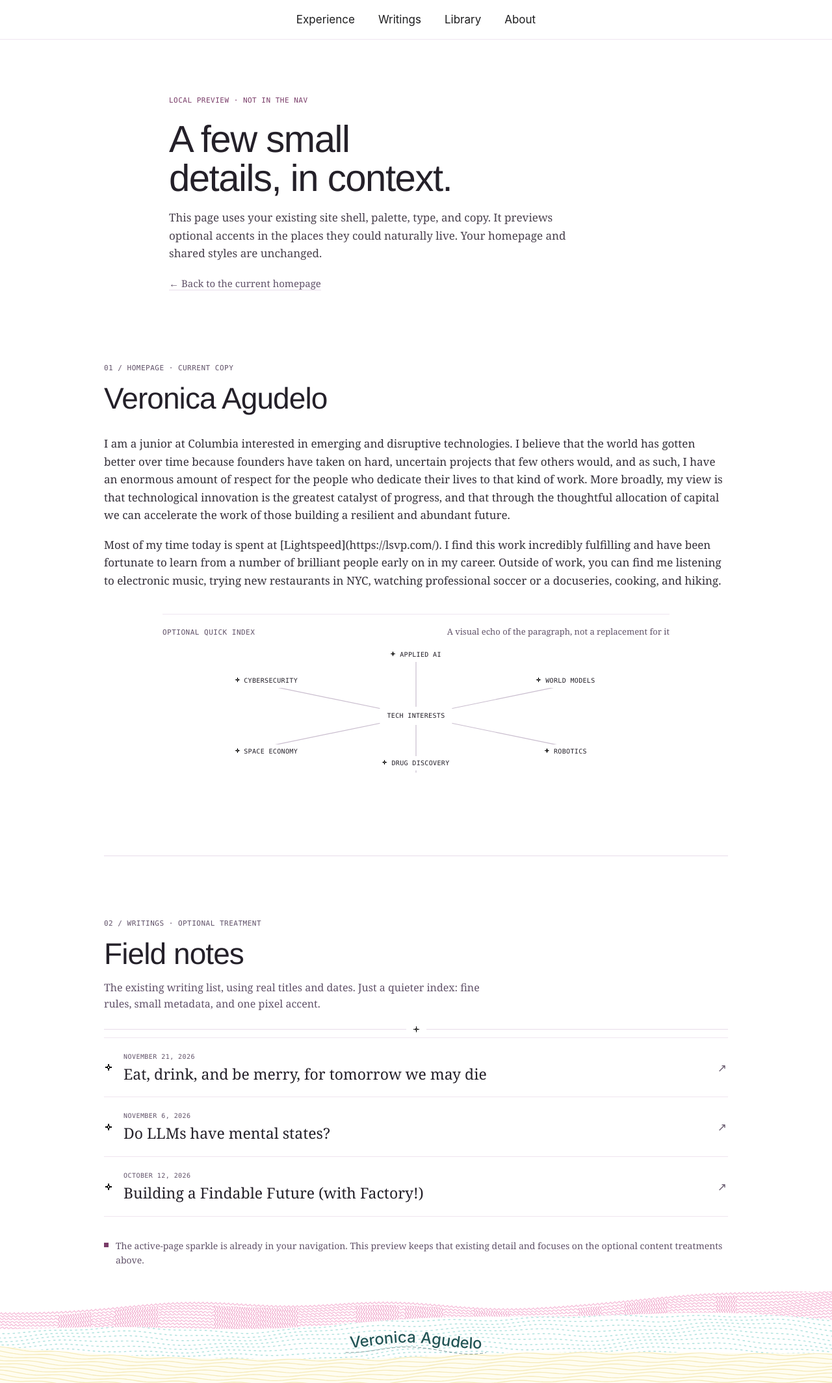
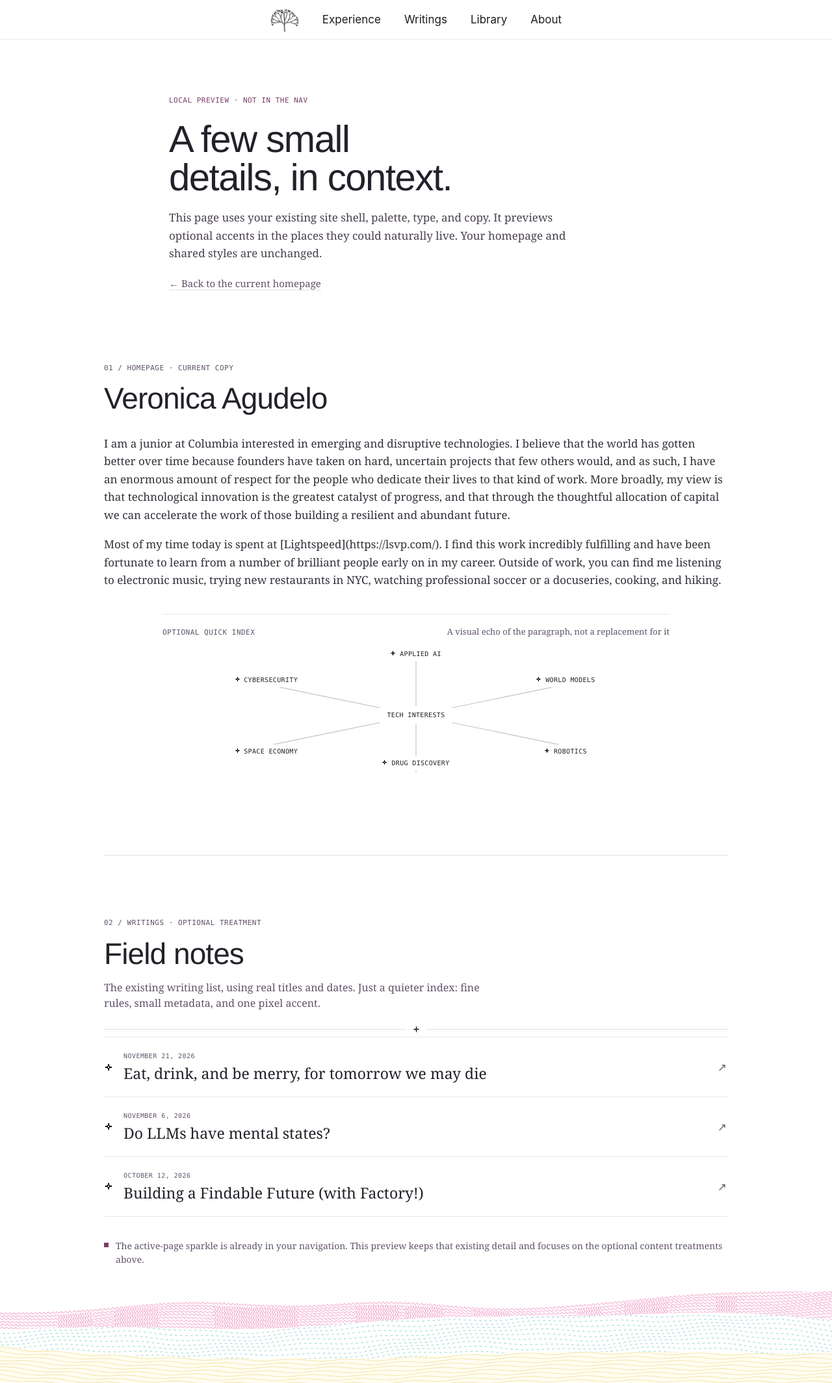
Before and after one commit to veronicas-world/aboutme, a Next.js app: page /design-preview in a window 1280 px wide. Shown: the whole page at 65% size. Built offline with nearby package versions, Linux system fonts and the light colour scheme.

Commit message:
Add an animated tree to the home navigation
Co-authored-by: factory-droid[bot] <138933559+factory-droid[bot]@users.noreply.github.com>

```diff
--- a/src/app/chrome.css
+++ b/src/app/chrome.css
@@ -15,22 +15,35 @@ html, body { background: #ffffff; }
   background: rgba(255, 255, 255, 0.94);
   border-bottom: 1px solid var(--line-soft);
 }
-.site-nav-inner { justify-content: center; padding-block: 20px; }
-@media (min-width: 821px) { .site-nav-links { gap: 36px; } }
-.site-nav-links {
+.site-nav-inner {
+  --nav-gap: 36px;
+  justify-content: center;
+  gap: var(--nav-gap);
+  padding-block: 8px;
   font: 17px/1.2 var(--font-name);
-  letter-spacing: 0;
-  text-transform: none;
   color: #1d1d1f;
 }
-.site-nav-links a { text-decoration: none; transition: color 0.2s; }
+.site-nav-links { gap: var(--nav-gap); font-size: inherit; }
+.site-nav-inner a { text-decoration: none; transition: color 0.2s; }
 .site-nav-links a:is(:hover, .active) {
   text-decoration: underline;
   text-decoration-color: var(--pink);
   text-decoration-thickness: 1px;
   text-underline-offset: 0.18em;
 }
-.site-nav-links a:hover { color: var(--accent); }
+.site-nav-inner a:hover { color: var(--accent); }
+.site-nav-home {
+  display: inline-grid;
+  place-items: center;
+  inline-size: 44px;
+  block-size: 44px;
+  flex: 0 0 44px;
+}
+.home-tree {
+  display: block;
+  inline-size: 42px;
+  overflow: visible;
+}
 .site-nav-toggle {
   font: 17px var(--font-name);
   letter-spacing: 0;
@@ -38,9 +51,41 @@ html, body { background: #ffffff; }
   color: #111;
 }
 @media (max-width: 820px) {
-  .site-nav-inner { padding-block: 8px; }
-  .site-nav-links { background: #ffffff; border-bottom-color: var(--line-soft); text-align: center; }
+  .site-nav-inner { justify-content: space-between; padding-block: 8px; }
+  .site-nav-links { gap: 0; background: #ffffff; border-bottom-color: var(--line-soft); text-align: center; }
   .site-nav-links a { border-top-color: var(--line-soft); }
+}
+
+@media (prefers-reduced-motion: no-preference) {
+  .page:not(:has(.home-intro:not([data-settled]))) .home-tree-trunk {
+    animation: tree-grow 0.65s ease-out 0.1s both;
+  }
+  .page:not(:has(.home-intro:not([data-settled]))) .home-tree-limbs path {
+    animation: tree-grow 0.62s ease-out 0.4s both;
+  }
+  .page:not(:has(.home-intro:not([data-settled]))) .home-tree-twigs {
+    animation: tree-bud 0.4s ease-out 0.76s both;
+  }
+  .page:not(:has(.home-intro:not([data-settled]))) .home-tree-sway {
+    transform-origin: 28px 50px;
+    animation: tree-wind 4.8s ease-in-out 1.16s infinite;
+  }
+}
+@keyframes tree-grow {
+  from { stroke-dasharray: 1 1; stroke-dashoffset: 1; opacity: 0; }
+  12% { opacity: 1; }
+  to { stroke-dasharray: 1 1; stroke-dashoffset: 0; opacity: 1; }
+}
+@keyframes tree-bud {
+  from { opacity: 0; }
+  to { opacity: 1; }
+}
+@keyframes tree-wind {
+  /* Cross upright at the same speed on both sides of the loop. */
+  0% { transform: skewX(0); animation-timing-function: ease-out; }
+  25% { transform: skewX(-5deg); }
+  75% { transform: skewX(5deg); animation-timing-function: ease-in; }
+  100% { transform: skewX(0); }
 }
 
 /* ---- home page: your name centered at the top, then the bio ---- */
@@ -112,44 +157,6 @@ html, body { background: #ffffff; }
   display: block;
   pointer-events: none;
 }
-.wave-home-link {
-  position: absolute;
-  inset-block-start: 55%;
-  inset-inline-start: 50%;
-  transform: translate(-50%, -50%);
-  display: grid;
-  align-items: center;
-  width: clamp(200px, 27vw, 264px);
-  min-height: 44px;
-  border-radius: 6px;
-  color: #225556;
-}
-.wave-home-link svg {
-  display: block;
-  width: 100%;
-  overflow: visible;
-}
-.wave-home-link text {
-  fill: currentColor;
-  stroke: #fff;
-  stroke-width: 3px;
-  stroke-linejoin: round;
-  paint-order: stroke fill;
-  font: 550 24px var(--font-name);
-}
-.wave-home-underline {
-  fill: none;
-  stroke: currentColor;
-  stroke-width: 1px;
-  stroke-dasharray: 4 4;
-  stroke-linecap: round;
-  opacity: 0.6;
-}
-.wave-home-link:is(:hover, :focus-visible) { color: var(--accent); }
-.wave-home-link:is(:hover, :focus-visible) .wave-home-underline {
-  stroke-dasharray: none;
-  opacity: 1;
-}
 @media (max-width: 730px) {
   .page { --wave-min-height: 84px; }
   .wave-band { max-height: 120px; }
--- a/src/components/HomeOpening.tsx
+++ b/src/components/HomeOpening.tsx
@@ -15,7 +15,7 @@ export default function HomeOpening({ children }: { children: ReactNode }) {
   useEffect(() => {
     const root = intro.current;
     const copy = root?.querySelector(".home-bio-copy");
-    // Respect explicit anchors (including the footer's home link) and restored scroll.
+    // Respect explicit anchors (including the Home link) and restored scroll.
     const startAtBio = !window.location.hash && (window.scrollY < 1 || window.scrollY === positionedAt.current);
     if (startAtBio && copy) {
       const navHeight = root?.closest(".page")?.querySelector(".site-nav")?.getBoundingClientRect().height ?? 0;
--- /dev/null
+++ b/src/components/HomeTree.tsx
@@ -0,0 +1,50 @@
+const trunk = "M28 50 C28 43 27 37 28 32 C29 26 27 21 27 15";
+
+// Each limb ends at the edge of the crown, where smaller forks continue it.
+const limbs = [
+  { path: "M28 36 Q22 30 15 29 Q10 29 6 25", tip: [6, 25, 190] },
+  { path: "M19 30 Q12 33 7 32", tip: [7, 32, 166] },
+  { path: "M19 30 Q15 23 10 19", tip: [10, 19, 224] },
+  { path: "M24 32 Q20 25 20 19 Q19 16 16 13", tip: [16, 13, 229] },
+  { path: "M20 21 Q23 17 22 11", tip: [22, 11, 255] },
+  { path: trunk, tip: [27, 15, 267] },
+  { path: "M28 27 Q33 22 33 12", tip: [33, 12, 284] },
+  { path: "M28 34 Q34 32 37 25 Q40 20 39 15", tip: [39, 15, 298] },
+  { path: "M36 27 Q42 25 45 19", tip: [45, 19, 317] },
+  { path: "M32 32 Q38 32 42 30 Q46 27 50 26", tip: [50, 26, 342] },
+  { path: "M40 31 Q44 34 49 34", tip: [49, 34, 12] },
+];
+
+function fork(x: number, y: number, angle: number, length: number, depth: number): string {
+  if (!depth) return "";
+  return [-31, 27].map((spread, side) => {
+    const direction = angle + spread;
+    const radians = direction * Math.PI / 180;
+    const size = length * (side ? 0.86 : 1);
+    const tipX = x + size * Math.cos(radians);
+    const tipY = y + size * Math.sin(radians);
+    return `M${x.toFixed(2)} ${y.toFixed(2)}L${tipX.toFixed(2)} ${tipY.toFixed(2)}`
+      + fork(tipX, tipY, direction, size * 0.58, depth - 1);
+  }).join("");
+}
+
+const twigs = limbs.map(({ tip: [x, y, angle] }, i) =>
+  fork(x, y, angle, 3.4 + (i % 4) * 0.45, 3),
+).join("");
+
+export default function HomeTree() {
+  return (
+    <svg className="home-tree" viewBox="0 0 56 52" fill="none" stroke="currentColor"
+      strokeLinecap="round" strokeLinejoin="round" aria-hidden="true" focusable="false">
+      <g className="home-tree-sway">
+        <path className="home-tree-trunk" d={trunk} pathLength="1" strokeWidth="1.55" />
+        <g className="home-tree-limbs" strokeWidth="1.1">
+          {limbs.filter(({ path }) => path !== trunk).map(({ path }) => (
+            <path key={path} d={path} pathLength="1" />
+          ))}
+        </g>
+        <path className="home-tree-twigs" d={twigs} strokeWidth="0.82" />
+      </g>
+    </svg>
+  );
+}
--- a/src/components/Nav.tsx
+++ b/src/components/Nav.tsx
@@ -3,10 +3,12 @@
 import { useRef, useState } from "react";
 import Link from "next/link";
 import { usePathname } from "next/navigation";
+import HomeTree from "@/components/HomeTree";
 import { nav } from "@/content/site";
 
 export default function Nav() {
   const pathname = usePathname();
+  const isHome = pathname === "/";
   const [open, setOpen] = useState(false);
   const toggleRef = useRef<HTMLButtonElement>(null);
 
@@ -20,18 +22,26 @@ export default function Nav() {
         }
       }}
     >
-      <div className="site-nav-inner">
+      <nav id="site-navigation" className="site-nav-inner" aria-label="Main" tabIndex={-1}>
+        <Link
+          href="/#top"
+          className="site-nav-home"
+          aria-current={isHome ? "page" : undefined}
+          onClick={() => setOpen(false)}
+        >
+          <HomeTree />
+        </Link>
         <button
           ref={toggleRef}
           type="button"
           className="site-nav-toggle"
           aria-expanded={open}
-          aria-controls="site-navigation"
+          aria-controls="site-nav-links"
           onClick={() => setOpen((value) => !value)}
         >
           {open ? "Close" : "Menu"}
         </button>
-        <nav id="site-navigation" className="site-nav-links" aria-label="Main" tabIndex={-1}>
+        <div id="site-nav-links" className="site-nav-links">
           {nav.map(({ href, label }) => {
             const current = pathname === href;
             const active = current || pathname?.startsWith(`${href}/`);
@@ -47,8 +57,8 @@ export default function Nav() {
               </Link>
             );
           })}
-        </nav>
-      </div>
+        </div>
+      </nav>
     </header>
   );
 }
--- a/src/components/SiteFooter.tsx
+++ b/src/components/SiteFooter.tsx
@@ -1,23 +1,10 @@
-import Link from "next/link";
 import WaveBand from "@/components/WaveBand";
-import { site } from "@/content/site";
 
 export default function SiteFooter() {
   return (
     <footer className="site-footer">
       <div className="wave-band">
         <WaveBand />
-        <Link href="/#top" className="wave-home-link" aria-label={`${site.name}, home`}>
-          <svg viewBox="0 0 264 54" aria-hidden="true">
-            <defs>
-              <path id="footer-name-curve" d="M3 36C48 39 83 25 133 28S221 44 261 32" />
-            </defs>
-            <path className="wave-home-underline" d="M24 43C66 44 90 32 132 35S205 51 240 43" />
-            <text textAnchor="middle">
-              <textPath href="#footer-name-curve" startOffset="50%">{site.name}</textPath>
-            </text>
-          </svg>
-        </Link>
       </div>
     </footer>
   );
```
